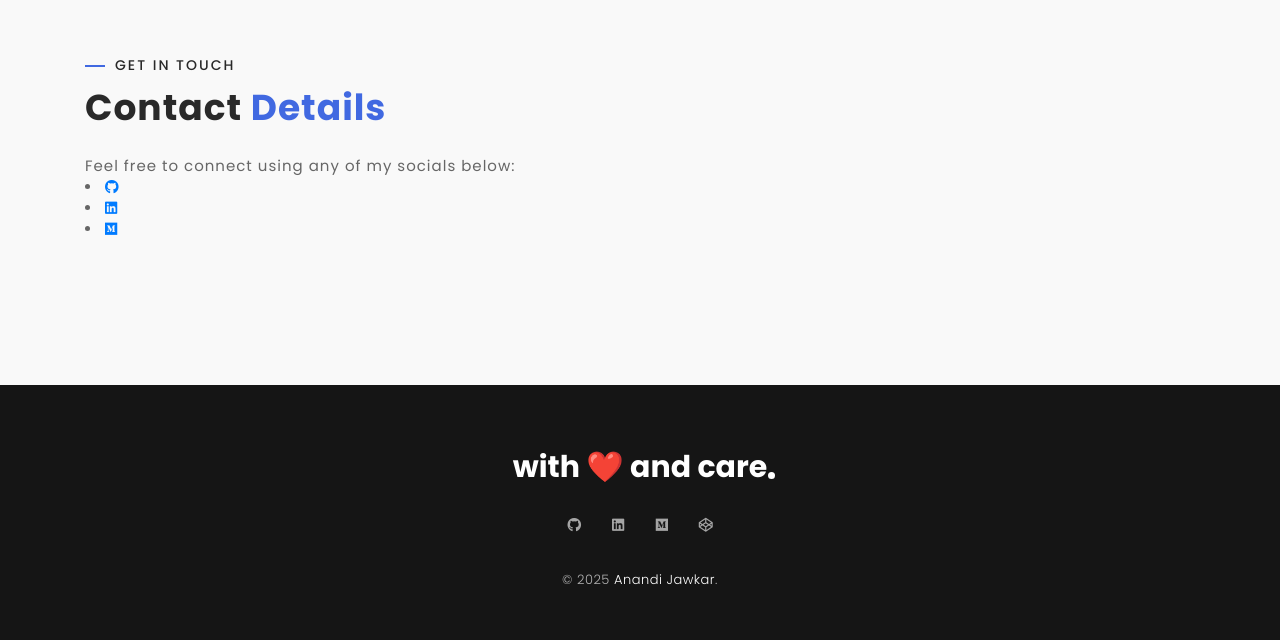
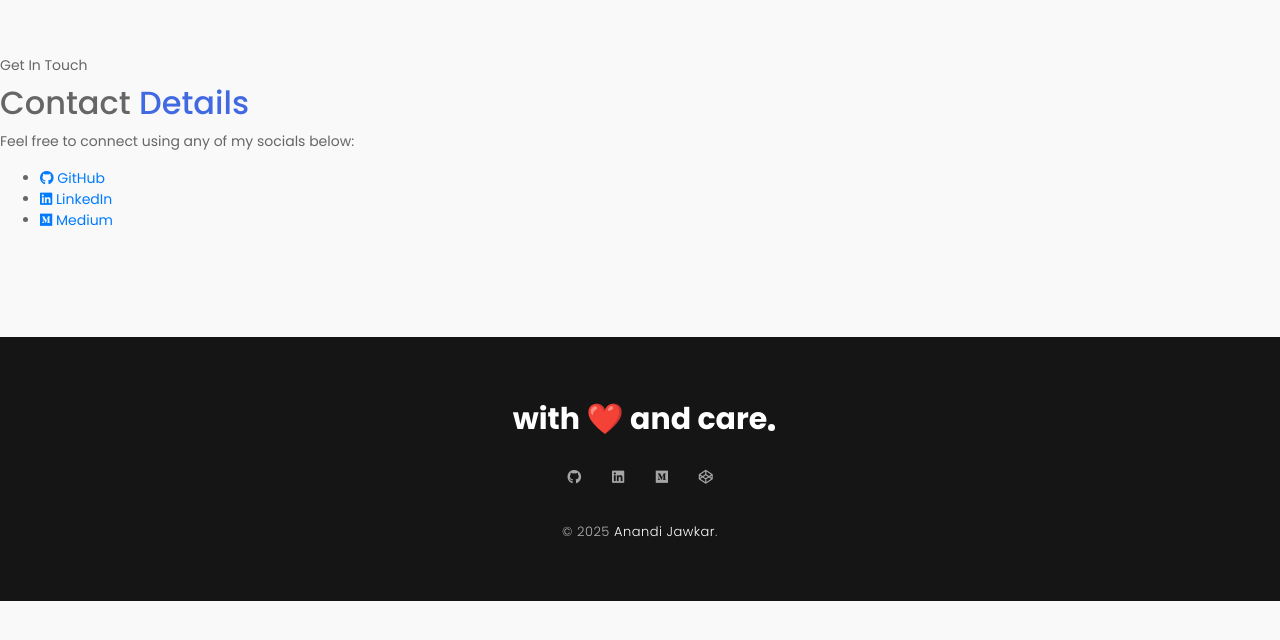
Before and after one commit to anandijawkar/anandijawkar.github.io, a plain HTML site: page index.html in a window 1280 px wide. Shown: the part 7417-8057 px from the top of the page. After the commit the page ends 8018 px from the top, so only its background shows below. Drawn offline with Linux system fonts and the light colour scheme.

Commit message:
Update index.html

```diff
--- a/index.html
+++ b/index.html
@@ -965,25 +965,24 @@
 
      <!-- Blog Start -->
     <section id="contact" class="section">
-      <div class="container">
+    <div class="contact-container">
+        <div class="contact-row">
+            <div class="contact-col">
+                <div class="contact-title">
+                    <label class="theme-after">Get In Touch</label>
+                    <h2>Contact <span class="theme-color">Details</span></h2>
+                    <p>Feel free to connect using any of my socials below:</p>
+                </div>
+                <ul class="social-links">
+                    <li><a href="https://github.com/anandijawkar" target="_blank"><i class="fab fa-github"></i> GitHub</a></li>
+                    <li><a href="https://www.linkedin.com/in/anandijawkar/" target="_blank"><i class="fab fa-linkedin"></i> LinkedIn</a></li>
+                    <li><a href="https://medium.com/@anandijawkar" target="_blank"><i class="fab fa-medium"></i> Medium</a></li>
+                </ul>
+            </div>
+        </div>
+    </div>
+</section>
 
-        <div class="row">
-			<div class="col-md-8 col-lg-6">
-				<div class="section-title">
-					<label class="theme-after">Get In Touch</label>
-					<h2>Contact <span class="theme-color">Details</span></h2>
-					<p> Feel free to connect using any of my socials below:</p>
-	      <li><a href="https://github.com/anandijawkar"><i class="fab fa-github"></i></a></li>
-              <li><a href="https://www.linkedin.com/in/anandijawkar/"><i class="fab fa-linkedin"></i></a></li>
-              <li><a href="https://medium.com/@anandijawkar"><i class="fab fa-medium"></i></a></li>
-				</div>
-			</div>
-		</div>
-
-
-
-      </div> <!-- container -->
-    </section>
     <!-- / -->
 
 
```
